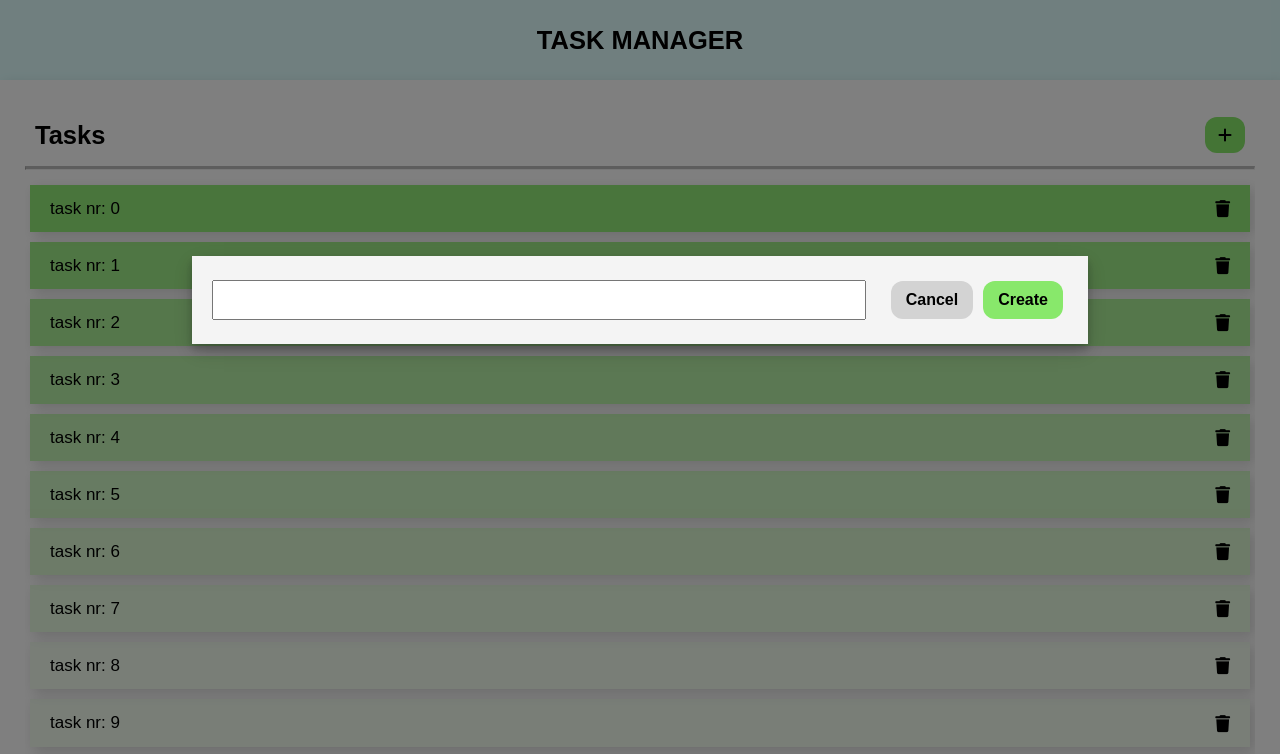
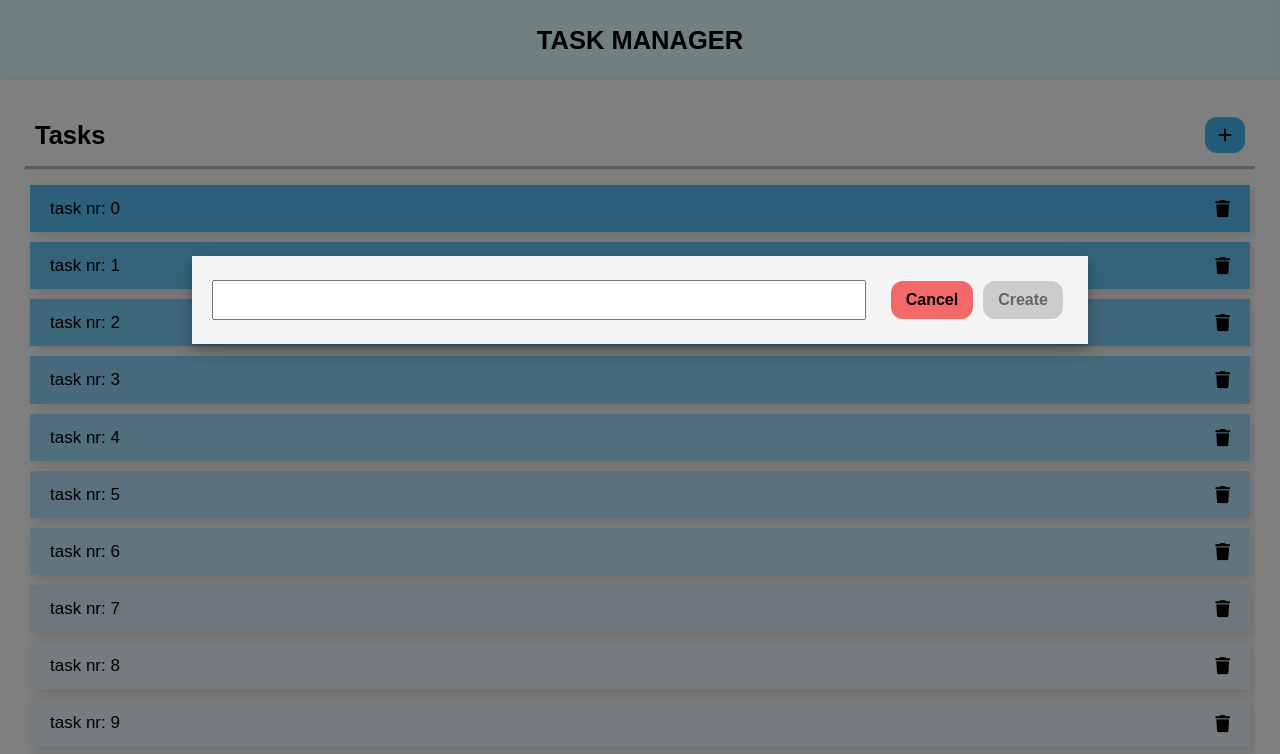
Before and after one commit to rr-sk-dev/task-manager-v1, a plain HTML site: page index.html in a window 1280 px wide. Both pictures are taken after a click on the button 1225 px from the left and 135 px from the top of the page. Shown: the top 754 px of the page. Drawn offline with Linux system fonts and the light colour scheme.

Commit message:
disable 'create' btn when input is empty

```diff
--- a/modal.js
+++ b/modal.js
@@ -1,5 +1,31 @@
 const modalElem = document.getElementsByClassName("modal")[0];
 const taskInputElem = document.getElementsByTagName("input")[0];
+
+const createBtn = document.getElementsByClassName("create-btn")[0];
+
+const disableButton = () => {
+  createBtn.disabled = true;
+  createBtn.style["color"] = "#666";
+  createBtn.style["background-color"] = "#ccc";
+  createBtn.style["cursor"] = "not-allowed";
+};
+
+const enableButton = () => {
+  createBtn.disabled = false;
+  createBtn.style["color"] = "#000";
+  createBtn.style["background-color"] = "var(--green)";
+  createBtn.style["cursor"] = "pointer";
+};
+
+function updateActionButtons(ev) {
+  if (ev.target.value.length === 0) {
+    disableButton();
+  } else {
+    enableButton();
+  }
+}
+
+taskInputElem.addEventListener("input", updateActionButtons);
 
 window.addEventListener("click", outsideClick);
 function outsideClick(ev) {
@@ -11,6 +37,8 @@ function outsideClick(ev) {
 }
 
 export const openModal = () => {
+  disableButton();
+
   modalElem.style.display = "block";
 };
 
--- a/styles.css
+++ b/styles.css
@@ -62,11 +62,16 @@ button {
     margin: 5px 5px;
 }
 
+.btn-disabled {
+    background-color: red;
+    pointer-events: none;
+}
+
 .add-btn {
     display: flex;
     align-items: center;
     justify-content: center;
-    background-color: var(--green);
+    background-color: var(--blue);
     width: 40px;
 }
 
@@ -86,7 +91,7 @@ hr.solid {
     display: flex;
     align-items: center;
     justify-content: space-between;
-    background: rgba(136, 232, 107, 0.1);
+    background: rgba(68, 185, 243, 0.1);
     margin: 10px 0;
     padding: 10px 20px;
     box-shadow: 0.25rem 0.25rem 0.75rem rgb(0 0 0 / 0.15);
@@ -131,7 +136,7 @@ input {
 }
 
 .cancel-btn {
-    background-color: lightgrey;
+    background-color: rgb(243, 105, 105);
     width: 100%;
 }
 
@@ -149,39 +154,39 @@ footer {
 }
 
 .tasks ul li:nth-child(1) {
-    background: rgba(136, 232, 107, 0.9);
+    background: rgba(68, 185, 243, 0.9);
 }
 
 .tasks ul li:nth-child(2) {
-    background: rgba(136, 232, 107, 0.8);
+    background: rgba(68, 185, 243, 0.8);
 }
 
 .tasks ul li:nth-child(3) {
-    background: rgba(136, 232, 107, 0.7);
+    background: rgba(68, 185, 243, 0.7);
 }
 
 .tasks ul li:nth-child(4) {
-    background: rgba(136, 232, 107, 0.6);
+    background: rgba(68, 185, 243, 0.6);
 }
 
 .tasks ul li:nth-child(5) {
-    background: rgba(136, 232, 107, 0.5);
+    background: rgba(68, 185, 243, 0.5);
 }
 
 .tasks ul li:nth-child(6) {
-    background: rgba(136, 232, 107, 0.4);
+    background: rgba(68, 185, 243, 0.4);
 }
 
 .tasks ul li:nth-child(7) {
-    background: rgba(136, 232, 107, 0.3);
+    background: rgba(68, 185, 243, 0.3);
 }
 
 .tasks ul li:nth-child(8) {
-    background: rgba(136, 232, 107, 0.2);
+    background: rgba(68, 185, 243, 0.2);
 }
 
 .tasks ul li:nth-child(9) {
-    background: rgba(136, 232, 107, 0.1);
+    background: rgba(68, 185, 243, 0.1);
 }
 
 @keyframes modalOpen {
```
